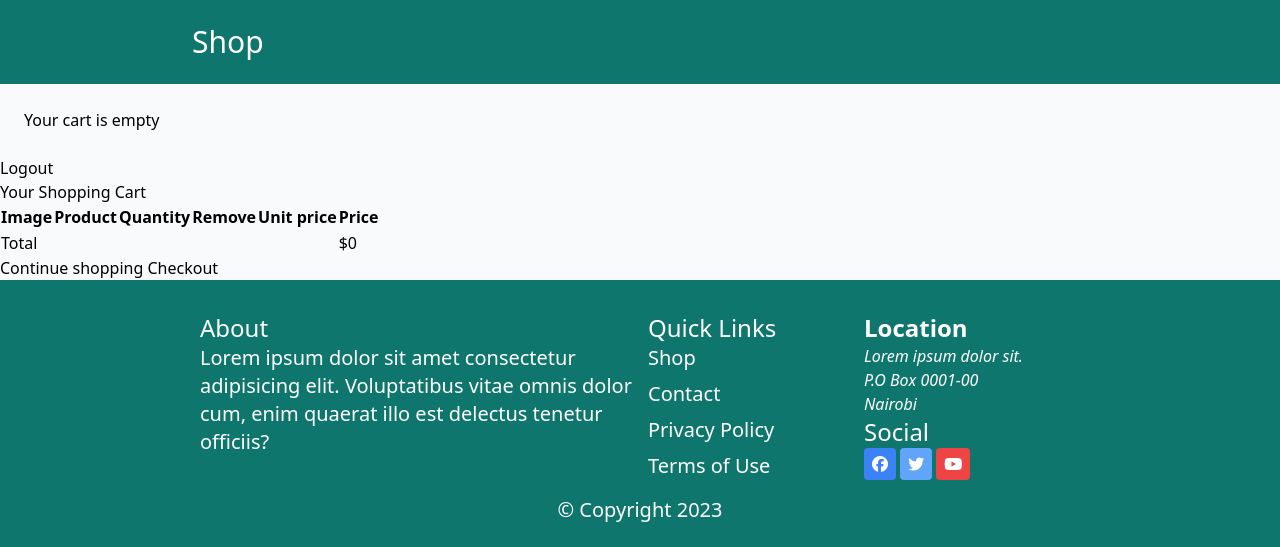
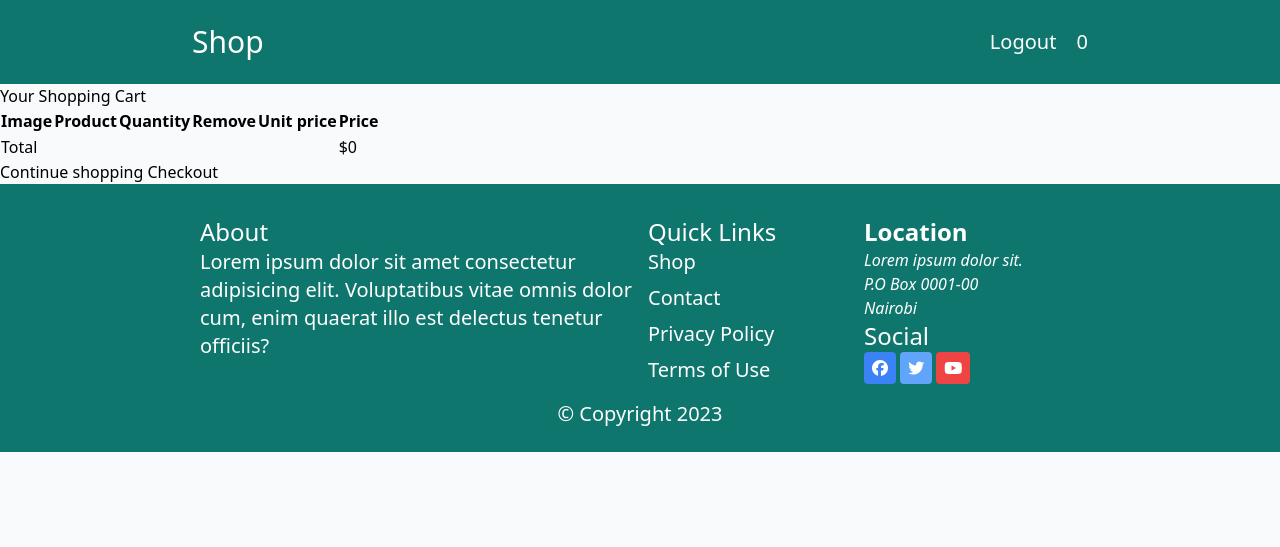
Before and after one commit to zablon-oigo/shop, a Django app: page /cart/ in a window 1280 px wide. Shown: the top 547 px of the page. Run offline with Django 4.2, Linux system fonts and the light colour scheme; a user stored in the database is signed in; some libraries are stand-ins or nearby versions.

Commit message:
styling header

```diff
--- a/static/css/style.css
+++ b/static/css/style.css
@@ -634,6 +634,12 @@ video {
   margin-left: calc(0.5rem * calc(1 - var(--tw-space-x-reverse)));
 }
 
+.space-x-4 > :not([hidden]) ~ :not([hidden]) {
+  --tw-space-x-reverse: 0;
+  margin-right: calc(1rem * var(--tw-space-x-reverse));
+  margin-left: calc(1rem * calc(1 - var(--tw-space-x-reverse)));
+}
+
 .rounded-lg {
   border-radius: 0.5rem;
 }
--- a/templates/base.html
+++ b/templates/base.html
@@ -8,34 +8,38 @@
     <link rel="stylesheet" href="{% static 'css/style.css' %}">
 </head>
 <body class="bg-slate-50">
- <header class="bg-teal-700 p-6 sticky z-10">
+ <header class="bg-teal-700 p-6 sticky z-10 text-white">
        <nav class="max-w-4xl mx-auto flex items-center justify-between">
         <a href="{% url 'shop:list' %}" class="text-3xl text-white">Shop</a>
-       </nav>
- </header>
-    <div class="rounded-xl p-6">
+      <div class="space-x-4">
+        {% if request.user.is_authenticated %}
+    <a href="{% url 'accounts:logout' %}" class="text-xl">Logout</a>
+    <a class="text-xl">
       {% with total_items=cart|length %}
        {% if total_items > 0 %}
        your cart:
-         <a href="{% url 'cart:cart_detail' %}" style="text-decoration:none; color:white">
+       <a href="{% url 'cart:cart_detail' %}">
           {{total_items}} item{{ total_items|pluralize}},
           ${{cart.get_total_price}}
        </a>
         {% elif not order %}
-          <p>Your cart is empty</p>
+        <span>0</span>
         {% endif %}
       {% endwith %}
+  </a>
+    {% else %}
+    <a href="{% url 'accounts:login' %}" class="text-xl">Login</a>
+    <a href="{% url 'accounts:register' %}" class="text-xl">Register</a>
+    {% endif %}
       </div>
+
+      </nav>
+ </header>
+
     {% if messages %}
       {% for message in messages %}
       <p>{{message}}</p>
       {% endfor %}
-      {% endif %}
-      {% if request.user.is_authenticated %}
-    <a href="{% url 'accounts:logout' %}" class="">Logout</a>
-    {% else %}
-    <a href="{% url 'accounts:login' %}" class="">Login</a>
-    <a href="{% url 'accounts:register' %}" class="">Register</a>
       {% endif %}
 
     {% block content %}
```
Also changed, not shown: db.sqlite3. Lines whose indentation alone changed are shown as unchanged.
